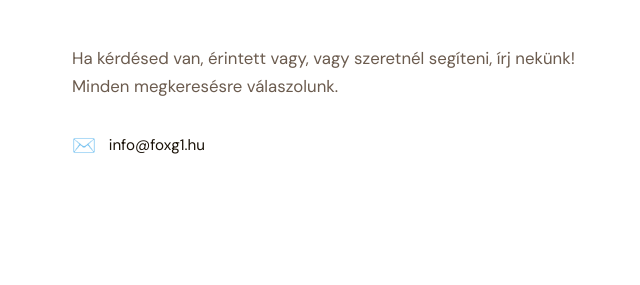
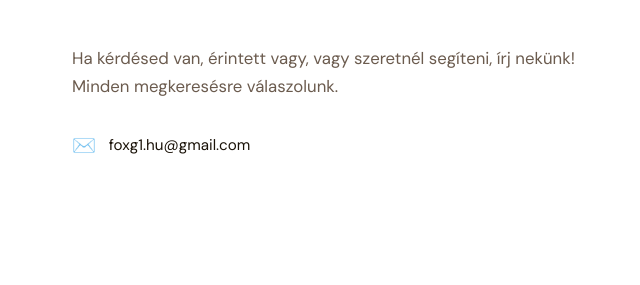
Before and after one commit to molnarakos/foxg1hungary, a website: page index.html in a window 1280 px wide. Shown: the part 3120-3405 px from the top of the page, 0-640 px from the left. Drawn offline with nearby package versions, Linux system fonts and the light colour scheme.

Commit message:
Update index.html

```diff
--- a/index.html
+++ b/index.html
@@ -345,7 +345,7 @@
           <p>Ha kérdésed van, érintett vagy, vagy szeretnél segíteni, írj nekünk! Minden megkeresésre válaszolunk.</p>
           <div class="contact-item">
             <span class="contact-icon">✉️</span>
-            <span>info@foxg1.hu</span>
+            <span>foxg1.hu@gmail.com</span>
           </div>
         </div>
         <form class="contact-form" onsubmit="handleSubmit(event)">
```
